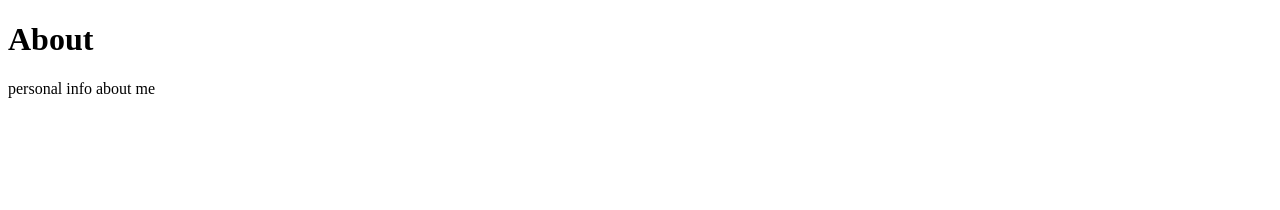
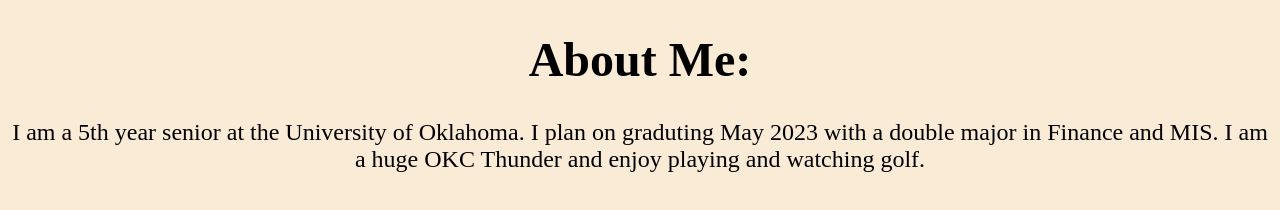
Before and after one commit to pjbent/pjbent.github.io, a plain HTML site: page about.html in a window 1280 px wide. Drawn offline with Linux system fonts and the light colour scheme.

Commit message:
Style sheet changes

```diff
--- /dev/null
+++ b/about.css
@@ -0,0 +1,15 @@
+body
+{
+    background-color: antiquewhite;
+}
+
+h1{
+    font-size: 300%;
+    text-align: center;
+}
+
+p{
+    font-size: 150%;
+    text-align:center;
+
+}
--- a/about.html
+++ b/about.html
@@ -4,9 +4,10 @@
 <head>
     <meta charset="utf-8" />
     <title>About Parker</title>
+    <link rel="stylesheet" href="about.css" />
 </head>
 <body>
-    <h1>About</h1>
-    <p>personal info about me</p>
+    <h1>About Me:</h1>
+    <p>I am a 5th year senior at the University of Oklahoma. I plan on graduting May 2023 with a double major in Finance and MIS. I am a huge OKC Thunder and enjoy playing and watching golf.</p>
 </body>
 </html>
--- /dev/null
+++ b/employment.css
@@ -0,0 +1,9 @@
+body
+{
+    background-color: antiquewhite;
+}
+
+h1{
+    font-size: 300%;
+    text-align: center;
+}
--- /dev/null
+++ b/homeStyle.css
@@ -0,0 +1,9 @@
+body
+{
+    background-color: antiquewhite;
+}
+
+h1{
+    font-size: 300%;
+    text-align: center;
+}
--- /dev/null
+++ b/projects.css
@@ -0,0 +1,9 @@
+body
+{
+    background-color: antiquewhite;
+}
+
+h1{
+    font-size: 300%;
+    text-align: center;
+}
--- /dev/null
+++ b/skills.css
@@ -0,0 +1,9 @@
+body
+{
+    background-color: antiquewhite;
+}
+
+h1{
+    font-size: 300%;
+    text-align: center;
+}
```
Also changed, not shown: employment.html (+1 -0 lines), index.html (+1 -0 lines), projects.html (+2 -1 lines), skills.html (+2 -1 lines).
